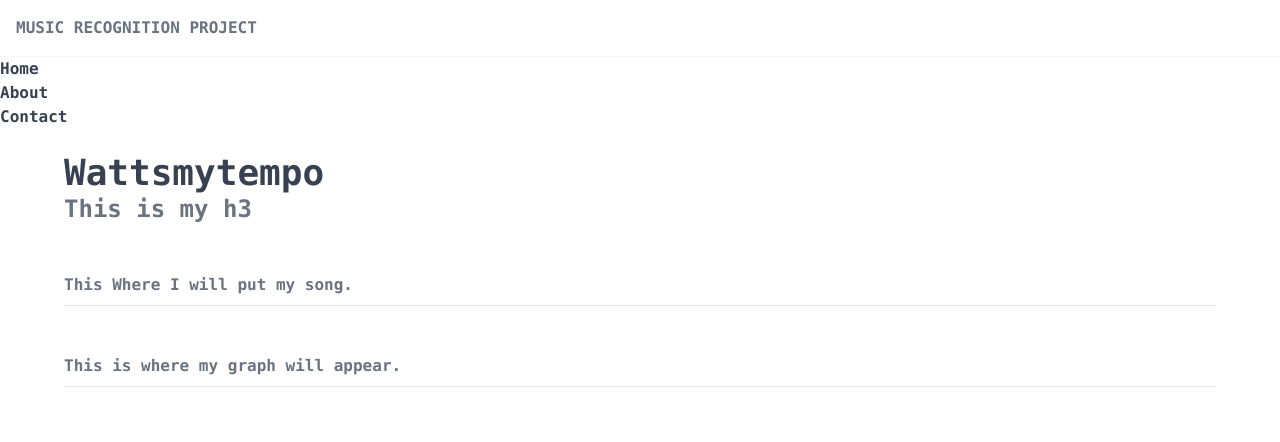
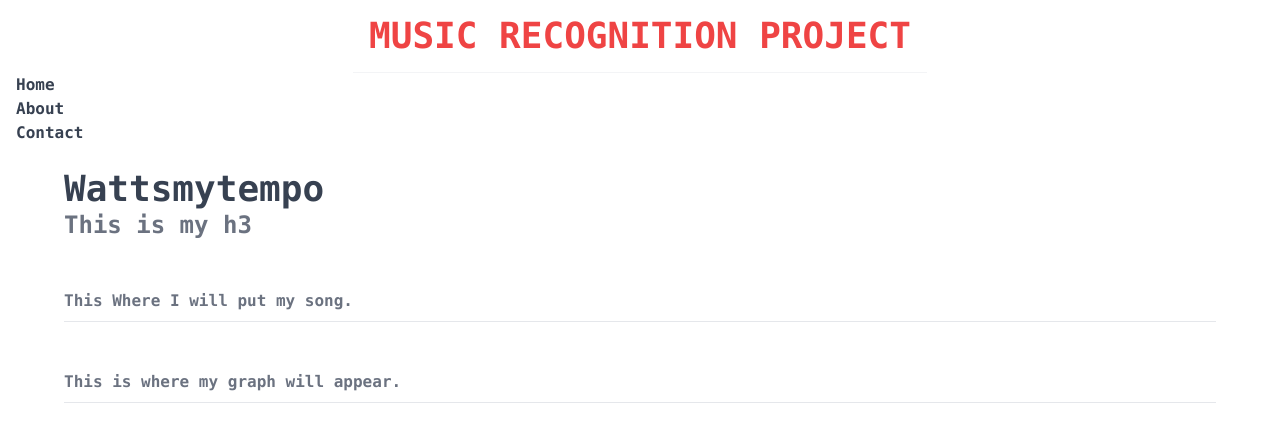
Before and after one commit to Gabrielparizet/music-recognition-project, a website: page index.html in a window 1280 px wide. Drawn offline with Linux system fonts and the light colour scheme.

Commit message:
(feat) Beginning of html template build

```diff
--- a/index.html
+++ b/index.html
@@ -11,12 +11,12 @@
     <div> <!-- Content wrapper -->
         <div>
             <nav>
-                <div>
+                <div class="flex justify-center text-gray-500 text-4xl font-semibold">
                     <h1 class="font-bold uppercase p-4 border-b border-gray-100">
-                        <a href="/">Music Recognition Project</a>
+                        <a href="/" class="text-green-500 sm:text-red-500">Music Recognition Project</a>
                     </h1>
                 </div>
-                <ul>
+                <ul class="pl-4">
                     <li class="text-gray-700 font-bold" >
                         <a href="#">
                             <span>Home</span>
```
Also changed, not shown: .tailwind/output.css (added), tailwind.config.js (line endings or trailing spaces), tailwind/output.css.
